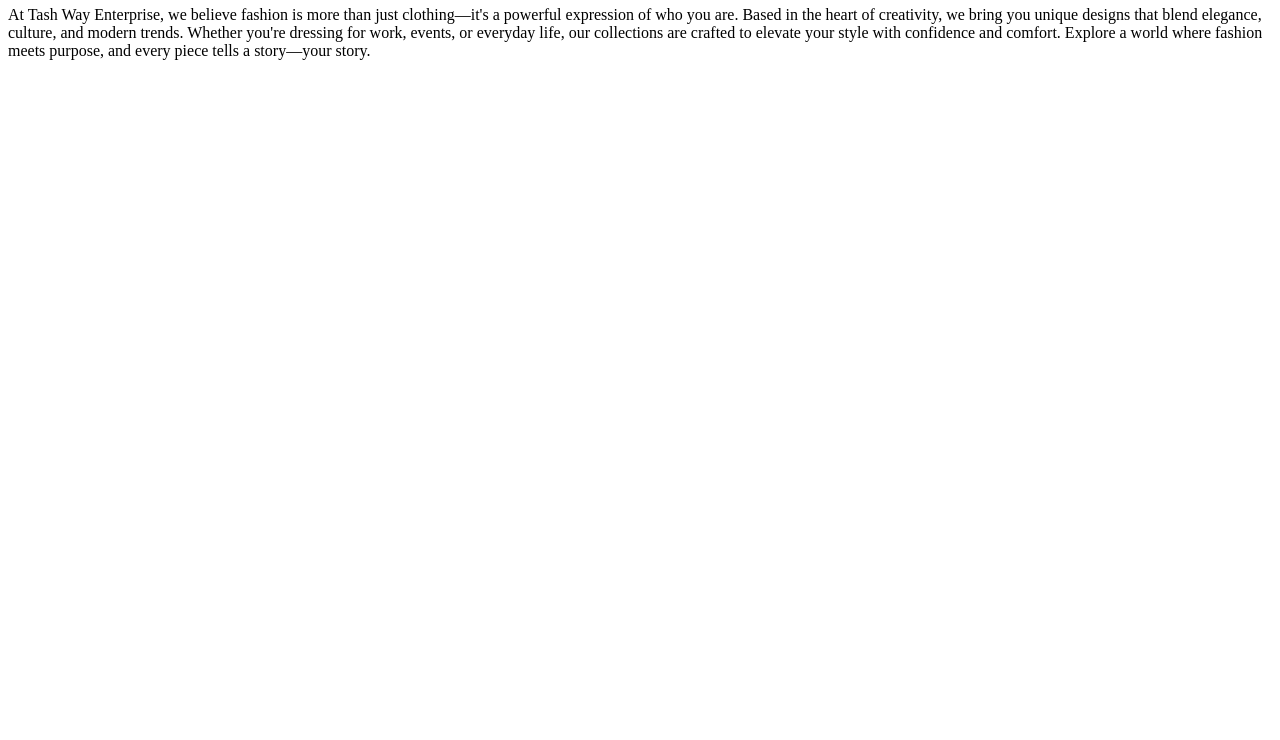
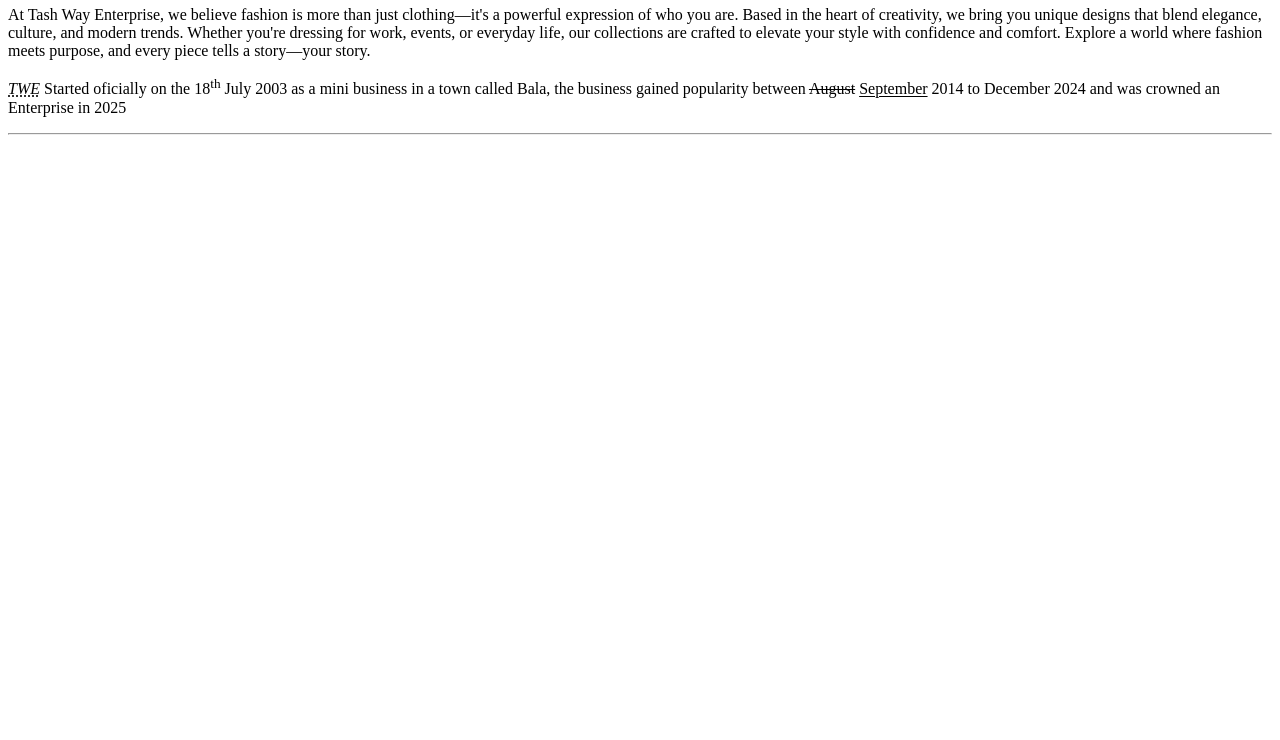
Before and after one commit to joshuatash/Tash_way_enterprise, a plain HTML site: page index.html in a window 1280 px wide. Shown: the part 60-800 px from the top of the page. Drawn offline with Linux system fonts and the light colour scheme.

Commit message:
Update index.html

```diff
--- a/index.html
+++ b/index.html
@@ -5,4 +5,6 @@
     <h1>Tash Way Enterprise – Where Fashion Meets Identity</h1>
     <p>At Tash Way Enterprise, we believe fashion is more than just clothing—it's a powerful expression of who you are. Based in the heart of creativity, we bring you unique designs that blend elegance, culture, and modern trends. Whether you're dressing for work, events, or everyday life, our collections are crafted to elevate your style with confidence and comfort. Explore a world where fashion meets purpose, and every piece tells a story—your story.
 </p>
+    <p> <i><abbr title="Tash Way Enterprise">TWE</abbr> </i> Started oficially on the 18<sup>th</sup> July 2003 as a mini business in a town called Bala, the business gained popularity between <del>August</del> <ins>September</ins> 2014 to December 2024 and was crowned an Enterprise in 2025 <hr></p>
+
 </html>
```
